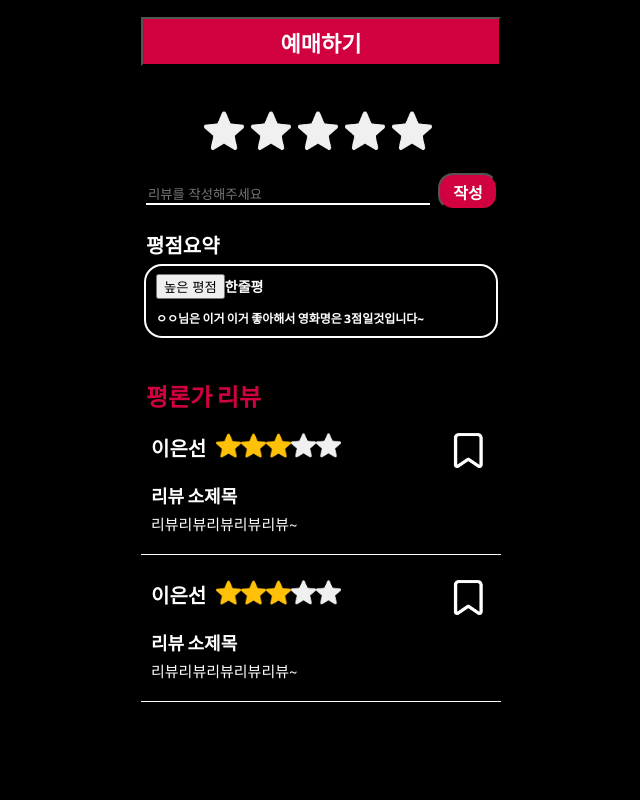
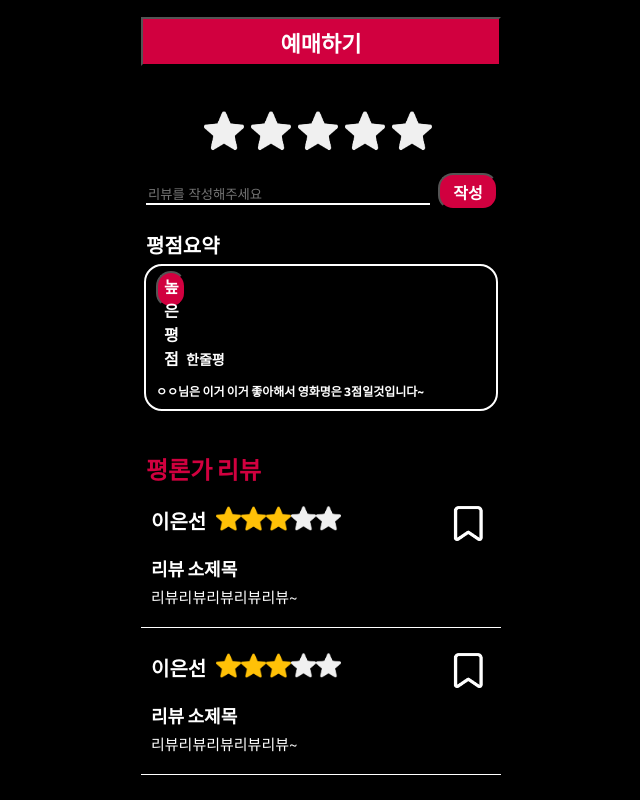
Before and after one commit to Munhak-Zip/Munhak.Zip_Front, a React (Create React App) app: page /movie/detail in a window 1280 px wide. Shown: the part 680-1480 px from the top of the page, without its empty margins (319-959 px from the left). Before the commit the page ends 1407 px from the top, so only its background shows below. Built offline with nearby package versions, Linux system fonts and the light colour scheme.

Commit message:
[fix/#1] 영화 ui 변경

```diff
--- a/src/resources/css/Movie/MovieDetail.css
+++ b/src/resources/css/Movie/MovieDetail.css
@@ -187,8 +187,7 @@ div.title{
 }
 
 .btn_good_bad {
-    margin-top: 22px;
-    margin-left: 8px;
+
     width: 30px;
     height: 37px;
     background-color: #D1003F;
--- a/src/views/movie/MovieDetail.js
+++ b/src/views/movie/MovieDetail.js
@@ -144,7 +144,7 @@ const MovieDetail=() =>{
                 평점요약
             </div>
             <div className="expect_box">
-                <button className="">높은 평점</button>
+                <button className="btn_good_bad">높은 평점</button>
                 <b className="expect_text_mid">한줄평</b>
                 <br/>
                 <b className="expect_text">ㅇㅇ님은 이거 이거 좋아해서 영화명은 3점일것입니다~</b>
```
